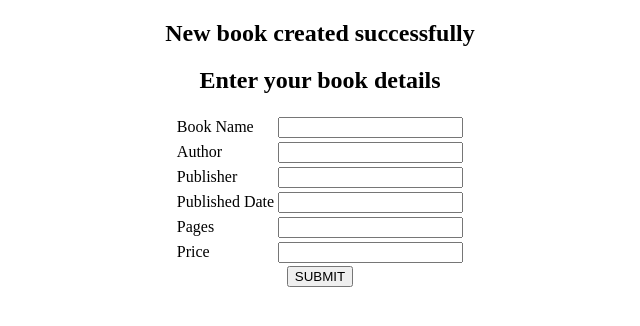
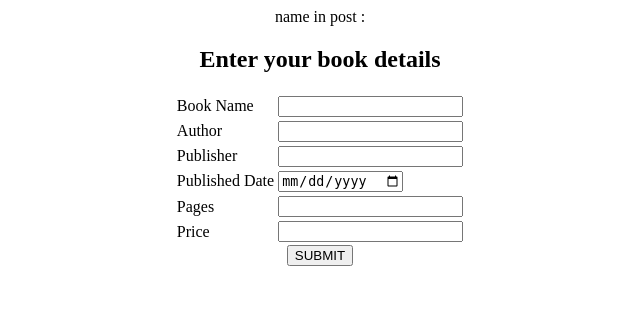
Before and after one commit to febinmathew/library_management_mcalab, a PHP site: page /add_book.php in a window 1280 px wide. Shown: the top 326 px of the page, without its empty margins (320-960 px from the left). Run offline with PHP 8.4, Linux system fonts and the light colour scheme; data that the repository does not hold is empty.

Commit message:
sql conenction

```diff
--- a/admin/add_book.php
+++ b/admin/add_book.php
@@ -8,13 +8,13 @@
 
 <center>
 <?php
-echo "<h2>New book created successfully</h2>";
+echo "name in post : ".$_POST["book_name"];
 if ($_POST["book_name"]){
+    $sql = "INSERT INTO books (book_name, book_author, book_publisher,book_publish_date,book_price,book_pages)
+    VALUES ('".$_POST["book_name"]."', '".$_POST["book_author"]."', '".$_POST["book_publisher"]."','".$_POST["book_publish_date"]."',".$_POST["book_price"]." , ".$_POST["book_pages"].")";
 
+if ($conn->query($sql) === TRUE) {
 
-    $sql = "INSERT INTO books (book_name, book_author, book_publisher,book_price,book_pages)
-    VALUES ('test', 'tes', 'test', 2, 3)";
-if ($conn->query($sql) === TRUE) {
     echo "<h2>New book created successfully</h2>";
 } else {
     echo "Error: " . $sql . "<br>" . $conn->error;
@@ -23,25 +23,25 @@ if ($conn->query($sql) === TRUE) {
 
 
 <h2>Enter your book details</h2>
-<form>
+<form method="POST">
 <table>
 	<tr>
-		<td>Book Name</td><td><input type="text" name="book_name"></td>
+		<td>Book Name</td><td><input type="text" name="book_name" required></td>
 	</tr>
 	<tr>
-		<td>Author</td><td><input type="text" name="book_author"></td>
+		<td>Author</td><td><input type="text" name="book_author" required></td>
 	</tr>
 	<tr>
-		<td>Publisher</td><td><input type="text" name="book_publisher"></td>
+		<td>Publisher</td><td><input type="text" name="book_publisher" required></td>
 	</tr>
 	<tr>
-		<td>Published Date</td><td><input type="text" name="pubdat"></td>
+		<td>Published Date</td><td><input type="date" name="book_publish_date" required></td>
 	</tr>
 	<tr>
-		<td>Pages</td><td><input type="text" name="book_pages"></td>
+		<td>Pages</td><td><input type="text" name="book_pages" required></td>
 	</tr>
 	<tr>
-		<td>Price</td><td><input type="text" name="book_price"></td>
+		<td>Price</td><td><input type="text" name="book_price" requiredy></td>
 	</tr>
 
 </table>
--- a/sql_connection.php
+++ b/sql_connection.php
@@ -2,12 +2,13 @@
 $servername = "localhost";
 $username = "root";
 $password = "cetmca";
+$db_name = "library_cet";
 
 $table_books="books";
 $t_books_name="name";
 
 // Create connection
-$conn = new mysqli($servername, $username, $password);
+$conn = new mysqli($servername, $username, $password,$db_name);
 
 // Check connection
 if ($conn->connect_error) {
```
Also changed, not shown: admin/view_book.php (+25 -11 lines).
